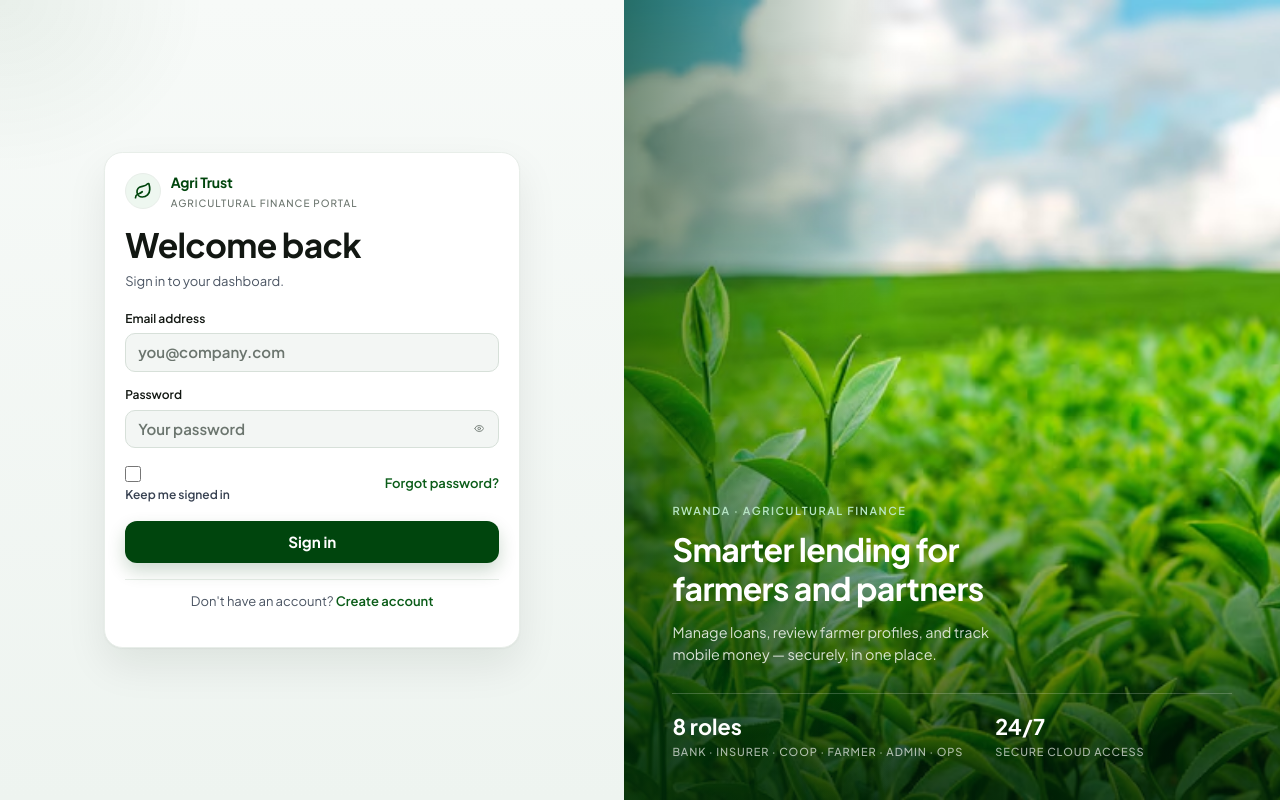
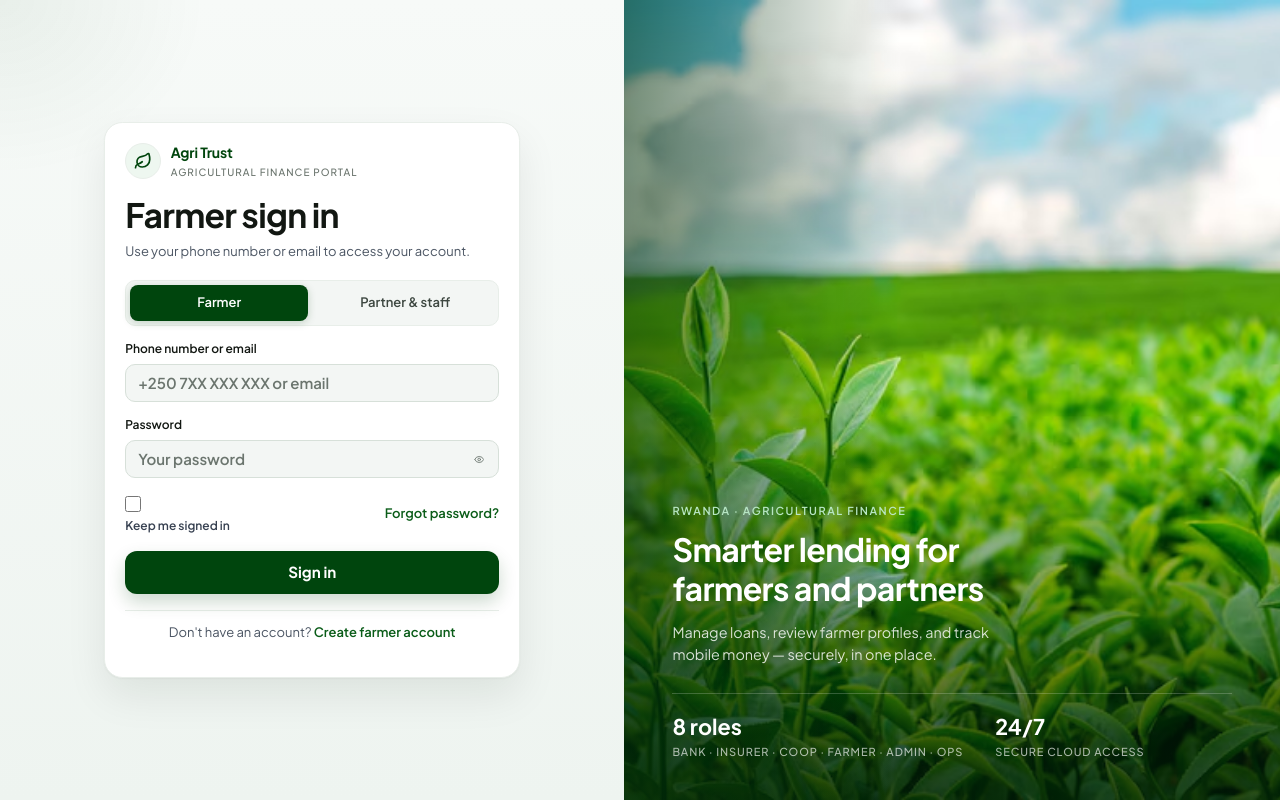
Before and after one commit to Digisi-Rwanda/agri-finance-web, a React (Vite) app: page /login in a window 1280 px wide. Built offline with nearby package versions, Linux system fonts and the light colour scheme; no server answers.

Commit message:
Secure farmer and partner login with role-gated access.
Separate portals, farmer-only registration, and safer session handling so partner roles can only come from admin assignment.

Co-authored-by: Cursor <cursoragent@cursor.com>

```diff
--- a/src/constants/authCopy.js
+++ b/src/constants/authCopy.js
@@ -14,8 +14,15 @@ export const authIllustration = {
 }
 
 export const loginCopy = {
-  title: 'Welcome back',
-  subtitle: 'Sign in to your dashboard.',
+  farmerTitle: 'Farmer sign in',
+  farmerSubtitle: 'Use your phone number or email to access your account.',
+  partnerTitle: 'Partner portal',
+  partnerSubtitle: 'Secure access for approved organizations and staff.',
+  portalLabel: 'Choose account portal',
+  farmerTab: 'Farmer',
+  partnerTab: 'Partner & staff',
+  farmerIdentifierLabel: 'Phone number or email',
+  farmerIdentifierPlaceholder: '+250 7XX XXX XXX or email',
   emailLabel: 'Email address',
   emailPlaceholder: 'you@company.com',
   passwordLabel: 'Password',
@@ -23,8 +30,14 @@ export const loginCopy = {
   rememberMe: 'Keep me signed in',
   forgotPassword: 'Forgot password?',
   submit: 'Sign in',
+  submitting: 'Signing in…',
   footerPrompt: "Don't have an account?",
-  footerAction: 'Create account',
+  footerAction: 'Create farmer account',
+  partnerAccessHelp: 'Partner accounts are created and assigned by an administrator.',
+  partnerEmailRequired: 'Enter your organization email address.',
+  farmerIdentifierInvalid: 'Enter a valid email or Rwanda mobile number.',
+  usePartnerPortal: 'This is a partner account. Use the Partner & staff portal.',
+  useFarmerPortal: 'This is a farmer account. Use the Farmer portal.',
   toastSuccess: 'Welcome back. You are now signed in.',
   toastError: 'Incorrect email or password. Please try again.',
   reset: {
@@ -42,8 +55,8 @@ export const loginCopy = {
 }
 
 export const registerCopy = {
-  title: 'Create an account',
-  subtitle: 'Set up your bank, insurer, cooperative, or farmer access.',
+  title: 'Create a farmer account',
+  subtitle: 'Partners and staff receive access from an administrator.',
   fullNameLabel: 'Full name',
   fullNamePlaceholder: 'e.g. Jean Baptiste',
   emailLabel: 'Email address',
@@ -65,6 +78,7 @@ export const registerCopy = {
   phoneLabel: 'Phone number',
   terms: 'I accept the Terms of Service and Privacy Policy.',
   submit: 'Create account',
+  submitting: 'Creating account…',
   footerPrompt: 'Already have an account?',
   footerAction: 'Sign in',
   toastTerms: 'Please accept the terms and privacy policy to continue.',
--- a/src/pages/LoginPage.jsx
+++ b/src/pages/LoginPage.jsx
@@ -4,59 +4,137 @@ import { toast } from 'react-toastify'
 import AuthLayout from '../components/auth/AuthLayout'
 import PasswordField from '../components/auth/PasswordField'
 import { loginCopy } from '../constants/authCopy'
-import { loginUser } from '../services/auth'
+import { clearSession, getAuthErrorMessage, loginUser } from '../services/auth'
+import {
+  formatRwandaPhoneDisplay,
+  isValidRwandaMobile,
+  normalizeRwandaPhone,
+} from '../utils/rwandaPhone'
 import { getHomePathForRole } from '../utils/roles'
 import '../styles/auth.css'
+
+const PARTNER_ROLES = new Set([
+  'ADMIN',
+  'BANK',
+  'INSURER',
+  'COOPERATIVE',
+  'INSPECTOR',
+  'GUARANTEE_OFFICER',
+  'REGISTRATION_OFFICER',
+])
 
 function LoginPage() {
   const navigate = useNavigate()
   const location = useLocation()
   const prefill = location.state?.prefill
   const copy = loginCopy
+  const [portal, setPortal] = useState('farmer')
   const [form, setForm] = useState({
-    email: prefill?.email || '',
-    password: prefill?.password || '',
+    identifier: prefill?.email || '',
+    password: '',
     remember: false,
   })
+  const [loading, setLoading] = useState(false)
 
   const onSubmit = async (event) => {
     event.preventDefault()
+    const rawIdentifier = form.identifier.trim()
+    const isEmail = rawIdentifier.includes('@')
+
+    if (portal === 'partner' && !isEmail) {
+      toast.warning(copy.partnerEmailRequired)
+      return
+    }
+    if (portal === 'farmer' && !isEmail && !isValidRwandaMobile(rawIdentifier)) {
+      toast.warning(copy.farmerIdentifierInvalid)
+      return
+    }
+
+    const identifier = isEmail
+      ? rawIdentifier.toLowerCase()
+      : normalizeRwandaPhone(rawIdentifier)
+
+    setLoading(true)
     try {
-      const { user } = await loginUser({ email: form.email, password: form.password, remember: form.remember })
+      const { user } = await loginUser({ identifier, password: form.password, remember: form.remember })
+      const isPartner = PARTNER_ROLES.has(user.role)
+      if ((portal === 'farmer' && user.role !== 'FARMER') || (portal === 'partner' && !isPartner)) {
+        clearSession()
+        toast.error(portal === 'farmer' ? copy.usePartnerPortal : copy.useFarmerPortal)
+        return
+      }
+
       toast.success(copy.toastSuccess)
       const from = location.state?.from?.pathname
       const destination = from && from !== '/login' ? from : getHomePathForRole(user.role)
       navigate(destination, { replace: true })
-    } catch {
-      toast.error(copy.toastError)
+    } catch (error) {
+      toast.error(getAuthErrorMessage(error, copy.toastError))
+    } finally {
+      setLoading(false)
     }
   }
 
   return (
     <AuthLayout
       compact
-      title={copy.title}
-      subtitle={copy.subtitle}
+      title={portal === 'farmer' ? copy.farmerTitle : copy.partnerTitle}
+      subtitle={portal === 'farmer' ? copy.farmerSubtitle : copy.partnerSubtitle}
       footer={
         <p className="auth-footer-text">
-          {copy.footerPrompt}{' '}
-          <Link to="/register" className="auth-link">
-            {copy.footerAction}
-          </Link>
+          {portal === 'farmer' ? (
+            <>
+              {copy.footerPrompt}{' '}
+              <Link to="/register" className="auth-link">
+                {copy.footerAction}
+              </Link>
+            </>
+          ) : (
+            copy.partnerAccessHelp
+          )}
         </p>
       }
     >
       <form onSubmit={onSubmit} className="auth-form">
+        <div className="auth-method-switch" role="tablist" aria-label={copy.portalLabel}>
+          {[
+            { id: 'farmer', label: copy.farmerTab },
+            { id: 'partner', label: copy.partnerTab },
+          ].map((item) => (
+            <button
+              key={item.id}
+              type="button"
+              role="tab"
+              aria-selected={portal === item.id}
+              className={`auth-method-switch__btn${portal === item.id ? ' auth-method-switch__btn--active' : ''}`}
+              onClick={() => setPortal(item.id)}
+            >
+              {item.label}
+            </button>
+          ))}
+        </div>
+
         <label className="auth-field-group">
-          <span className="auth-label">{copy.emailLabel}</span>
+          <span className="auth-label">
+            {portal === 'farmer' ? copy.farmerIdentifierLabel : copy.emailLabel}
+          </span>
           <input
-            type="email"
+            type={portal === 'partner' ? 'email' : 'text'}
             required
-            autoComplete="email"
-            placeholder={copy.emailPlaceholder}
+            autoComplete={portal === 'partner' ? 'email' : 'username'}
+            placeholder={
+              portal === 'farmer' ? copy.farmerIdentifierPlaceholder : copy.emailPlaceholder
+            }
             className="auth-input"
-            value={form.email}
-            onChange={(event) => setForm((prev) => ({ ...prev, email: event.target.value }))}
+            value={form.identifier}
+            onChange={(event) => {
+              const value = event.target.value
+              const identifier =
+                portal === 'farmer' && value && /^[+\d\s()-]+$/.test(value)
+                  ? formatRwandaPhoneDisplay(value)
+                  : value
+              setForm((prev) => ({ ...prev, identifier }))
+            }}
           />
         </label>
 
@@ -83,8 +161,8 @@ function LoginPage() {
           </Link>
         </div>
 
-        <button type="submit" className="auth-btn-primary">
-          {copy.submit}
+        <button type="submit" className="auth-btn-primary" disabled={loading}>
+          {loading ? copy.submitting : copy.submit}
         </button>
       </form>
     </AuthLayout>
--- a/src/services/auth.js
+++ b/src/services/auth.js
@@ -5,20 +5,34 @@ export const USER_KEY = 'agri_finance_user'
 const API_BASE_URL = import.meta.env.VITE_API_BASE_URL || 'http://localhost:8080/api'
 const authClient = axios.create({ baseURL: API_BASE_URL })
 
-export const getToken = () => localStorage.getItem(TOKEN_KEY)
+const getStoredValue = (key) => sessionStorage.getItem(key) || localStorage.getItem(key)
 
-export const setToken = (token) => {
-  localStorage.setItem(TOKEN_KEY, token)
+export const getToken = () => getStoredValue(TOKEN_KEY)
+
+export const setToken = (token, remember = false) => {
+  const storage = remember ? localStorage : sessionStorage
+  const otherStorage = remember ? sessionStorage : localStorage
+  otherStorage.removeItem(TOKEN_KEY)
+  storage.setItem(TOKEN_KEY, token)
 }
 
 export const clearSession = () => {
   localStorage.removeItem(TOKEN_KEY)
   localStorage.removeItem(USER_KEY)
+  sessionStorage.removeItem(TOKEN_KEY)
+  sessionStorage.removeItem(USER_KEY)
 }
 
 export const getCurrentUser = () => {
-  const raw = localStorage.getItem(USER_KEY)
-  return raw ? JSON.parse(raw) : null
+  const raw = getStoredValue(USER_KEY)
+  if (!raw) return null
+
+  try {
+    return JSON.parse(raw)
+  } catch {
+    clearSession()
+    return null
+  }
 }
 
 export const hasAnyRole = (allowedRoles = []) => {
@@ -26,23 +40,31 @@ export const hasAnyRole = (allowedRoles = []) => {
   return Boolean(role) && allowedRoles.includes(role)
 }
 
-const persistSession = (responseData) => {
+const persistSession = (responseData, remember = false) => {
   const token = responseData?.token
+  const role = responseData?.role
+  if (!token || !role || isTokenExpired(token)) {
+    throw new Error('The server returned an invalid session')
+  }
+
   const user = {
     username: responseData?.username,
-    role: responseData?.role,
+    role,
   }
-  setToken(token)
-  localStorage.setItem(USER_KEY, JSON.stringify(user))
+  const storage = remember ? localStorage : sessionStorage
+  const otherStorage = remember ? sessionStorage : localStorage
+  setToken(token, remember)
+  otherStorage.removeItem(USER_KEY)
+  storage.setItem(USER_KEY, JSON.stringify(user))
   return { token, user }
 }
 
-export const loginUser = async ({ email, password }) => {
+export const loginUser = async ({ identifier, password, remember = false }) => {
   const response = await authClient.post('/auth/login', {
-    username: email,
+    username: identifier?.trim(),
     password,
   })
-  return persistSession(response.data)
+  return persistSession(response.data, remember)
 }
 
 export const registerUser = async ({ email, password, role, fullName, phone, institution }) => {
@@ -137,14 +159,15 @@ export const isTokenExpired = (token) => {
     const payload = JSON.parse(atob(token.split('.')[1]))
     return !payload.exp || payload.exp * 1000 < Date.now()
   } catch {
-    return false
+    return true
   }
 }
 
 export const hydrateSessionUser = async () => {
   try {
     const profile = await getProfile()
-    localStorage.setItem(
+    const storage = sessionStorage.getItem(TOKEN_KEY) ? sessionStorage : localStorage
+    storage.setItem(
       USER_KEY,
       JSON.stringify({
         userId: profile?.userId,
```
Also changed, not shown: src/pages/RegisterPage.jsx (+13 -38 lines).
